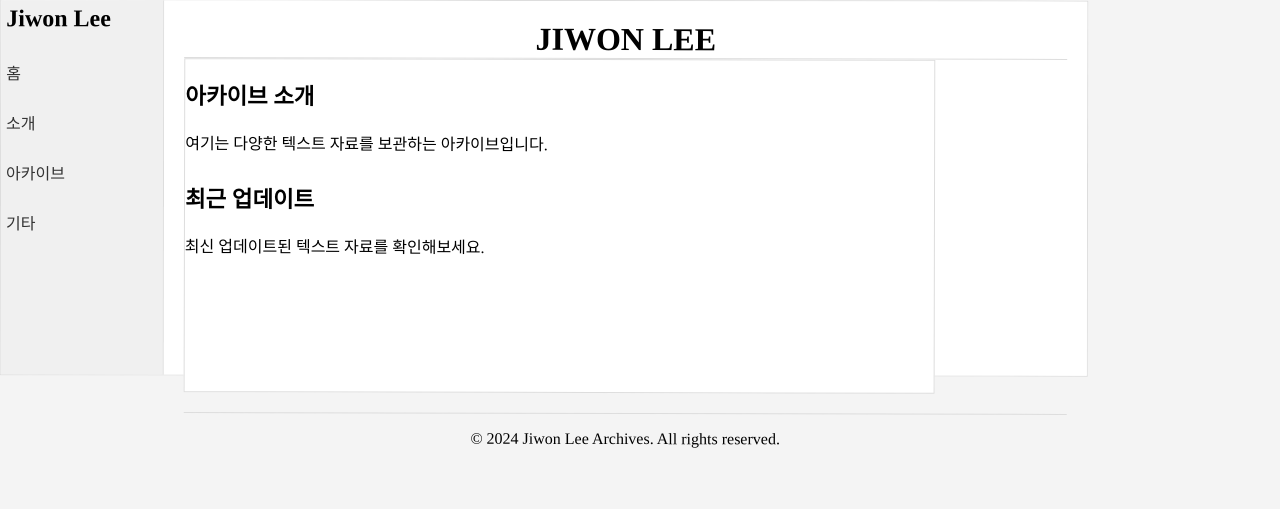
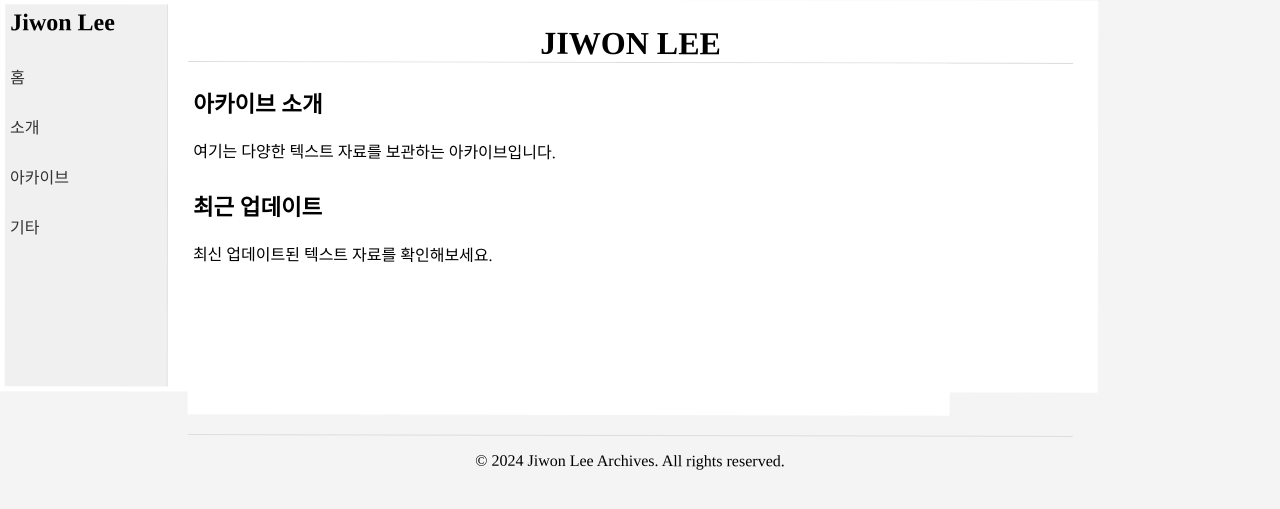
Before and after one commit to LfayeJ/archives, a Jekyll site: the page built from index.html, in a window 1280 px wide. Shown: the top 509 px of the page. Built offline with Jekyll 4.4.1, drawn with Linux system fonts in a browser that asks for light colours; some web fonts are replaced.

Commit message:
Update styles.css

```diff
--- a/assets/css/styles.css
+++ b/assets/css/styles.css
@@ -27,10 +27,8 @@
   width: var(--container-width);
   height: 100%;
   margin: 0;
-  padding: 0;
+  padding: 5px;
   background-color: #fff;
-  box-sizing: border-box; /* 패딩과 테두리를 포함한 전체 크기를 계산 */
-  border: 1px solid var(--border-color); /* 컨테이너 구분선 */
 }
 
 .side-menu {
```
